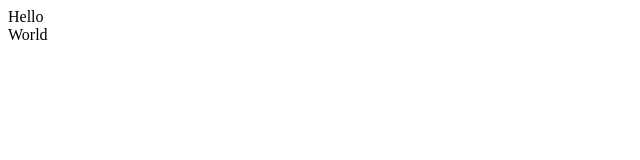
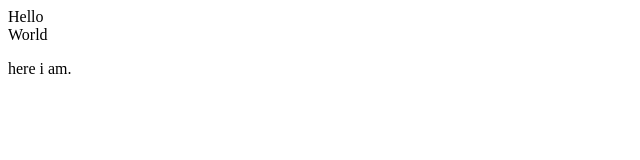
Before and after one commit to AniruddhaYadav-AI/HandsOn11, a plain HTML site: page index.html in a window 1280 px wide. Shown: the full height of the page, 0-640 px from the left. Drawn offline with Linux system fonts and the light colour scheme.

Commit message:
added here i am.

```diff
--- a/index.html
+++ b/index.html
@@ -1 +1,2 @@
 <div>Hello<div>World</div></div>
+<p>here i am.</p>
```
